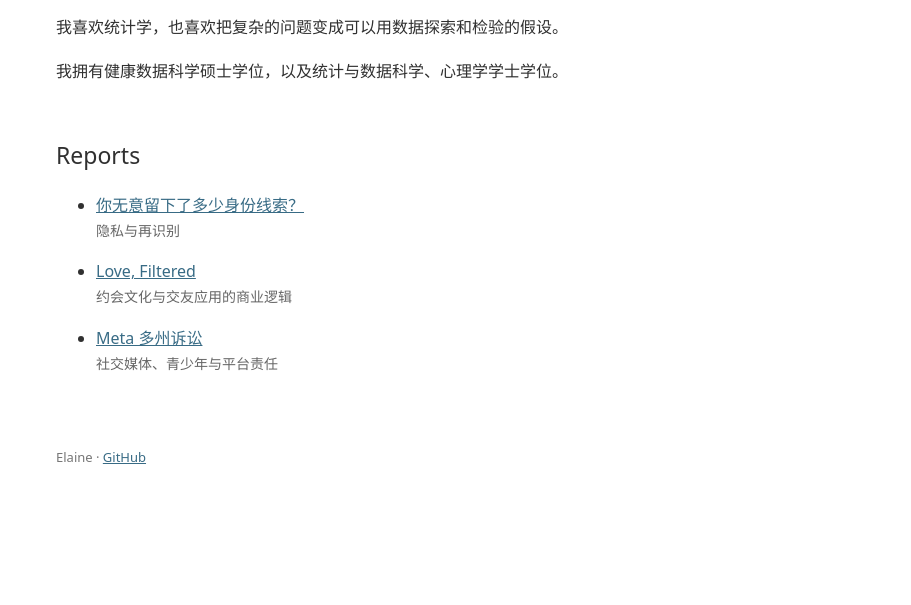
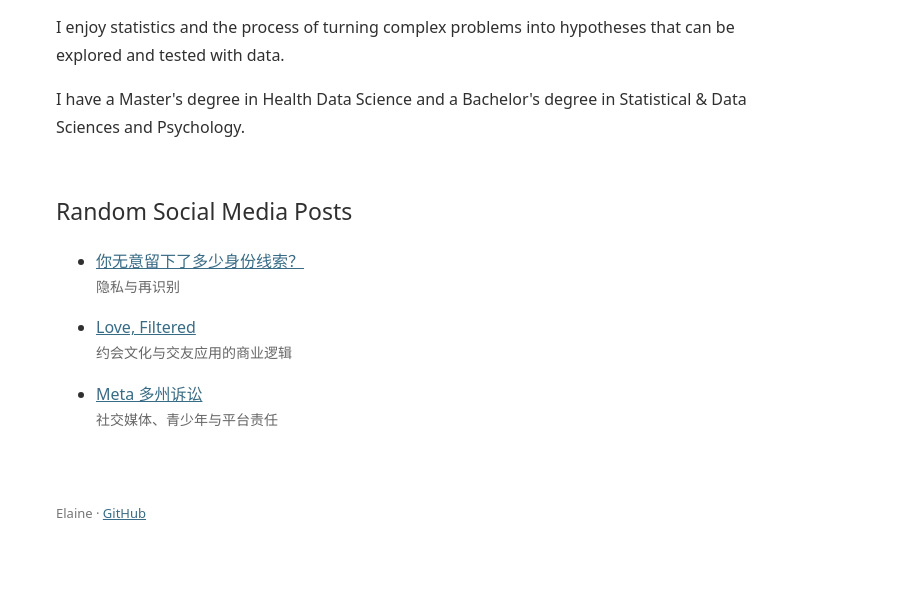
Before and after one commit to Elaineyex/Elaineyex.github.io, a plain HTML site: page index.html in a window 1280 px wide. Shown: the part 195-800 px from the top of the page, without its empty margins (184-1095 px from the left). Drawn offline with Linux system fonts and the light colour scheme.

Commit message:
Update introduction and posts heading

```diff
--- a/index.html
+++ b/index.html
@@ -10,8 +10,8 @@ body{margin:0;color:#303030;background:#fff;font-family:system-ui,-apple-system,
 </head>
 <body>
 <header><nav><a class="name" href="#">Elaine</a><div><a href="#about">关于</a><a href="#reports">报告</a><a href="https://github.com/Elaineyex">GitHub ↗</a></div></nav></header>
-<main><section id="about"><h1>Hi, I'm Elaine.</h1><p>我喜欢统计学，也喜欢把复杂的问题变成可以用数据探索和检验的假设。</p><p>我拥有健康数据科学硕士学位，以及统计与数据科学、心理学学士学位。</p></section>
-<section id="reports"><h2>Reports</h2><ul>
+<main><section id="about"><h1>Elaine (she/they)</h1><p>I enjoy statistics and the process of turning complex problems into hypotheses that can be explored and tested with data.</p><p>I have a Master's degree in Health Data Science and a Bachelor's degree in Statistical &amp; Data Sciences and Psychology.</p></section>
+<section id="reports"><h2>Random Social Media Posts</h2><ul>
 <li><a href="reports/privacy_social_cards_v7.html">你无意留下了多少身份线索？</a><span>隐私与再识别</span></li>
 <li><a href="reports/dating_app_business_report.html">Love, Filtered</a><span>约会文化与交友应用的商业逻辑</span></li>
 <li><a href="reports/meta_multistate_vertical_report.html">Meta 多州诉讼</a><span>社交媒体、青少年与平台责任</span></li>
```
